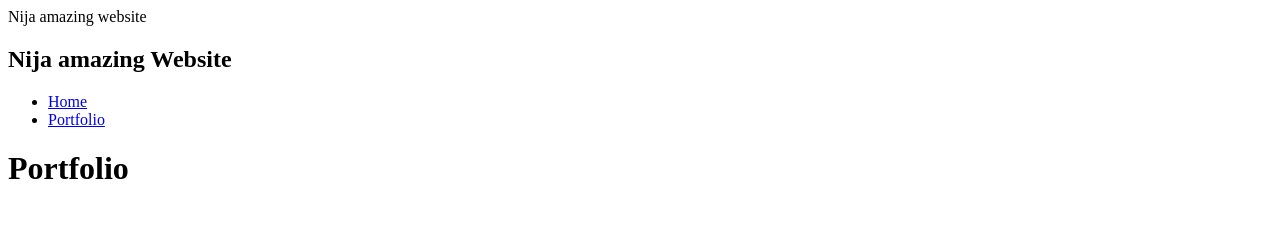
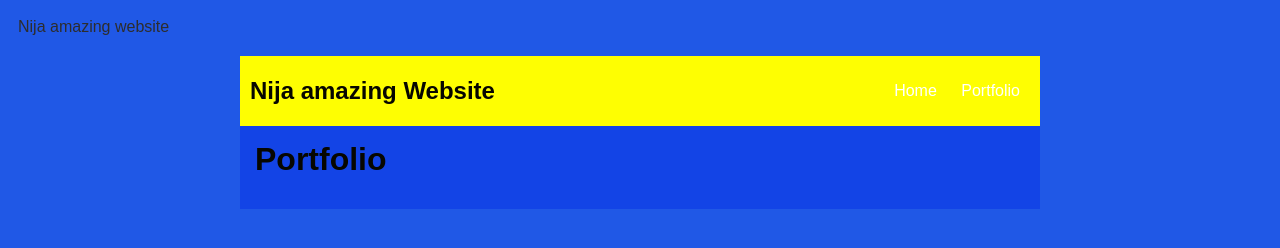
Before and after one commit to n9nijaaaaaa/chrisnija23.github.io, a plain HTML site: page portfolio.html in a window 1280 px wide. Drawn offline with Linux system fonts and the light colour scheme.

Commit message:
add index.html and css files

```diff
--- a/portfolio.html
+++ b/portfolio.html
@@ -3,6 +3,7 @@
 
 <head>
     <tittle>Nija amazing website </tittle>
+    <link rel="stylesheet" href="style.css">
 </head>
 
 <body>
```
Also changed, not shown: index.html (+0 -1 lines).
